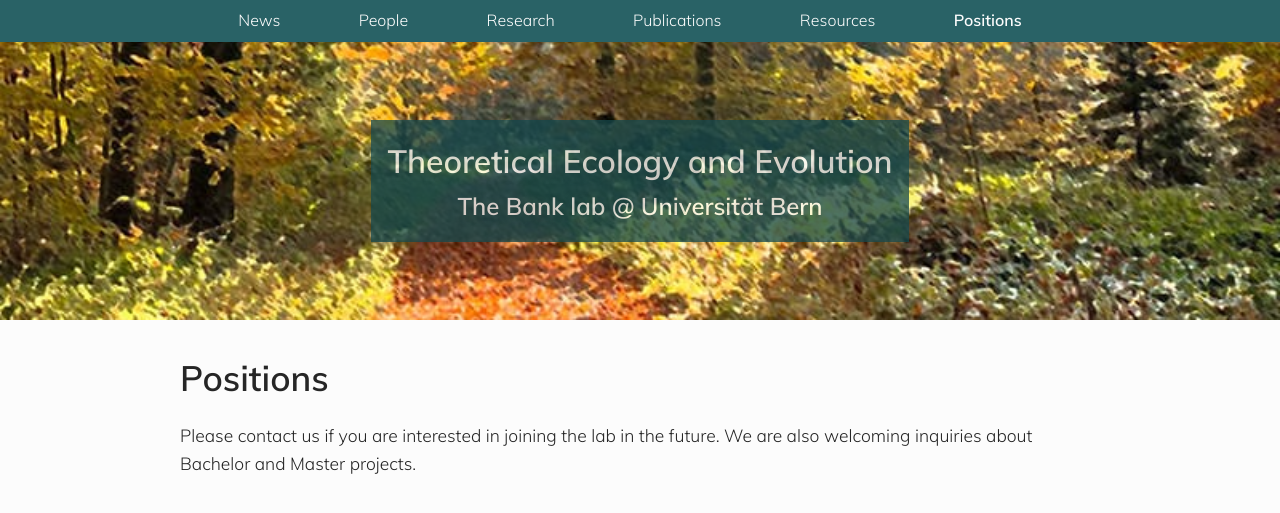
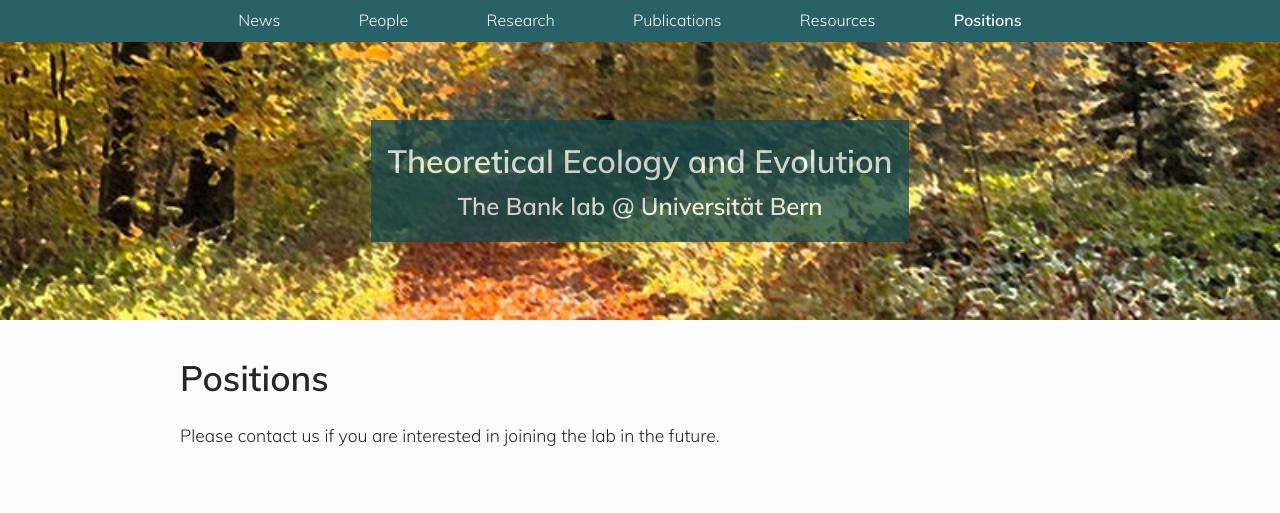
Before and after one commit to banklab/banklab.github.io, a Jekyll site: the page built from positions.md, in a window 1280 px wide. Shown: the top 513 px of the page. Built offline with Jekyll 4.4.1, drawn with Linux system fonts in a browser that asks for light colours; some web fonts are replaced.

Commit message:
Update positions.md
Took out misleading Masters sentence

```diff
--- a/positions.md
+++ b/positions.md
@@ -6,4 +6,4 @@ permalink: /positions/
 
 # Positions
 
-Please contact us if you are interested in joining the lab in the future. We are also welcoming inquiries about Bachelor and Master projects.
+Please contact us if you are interested in joining the lab in the future.
```
